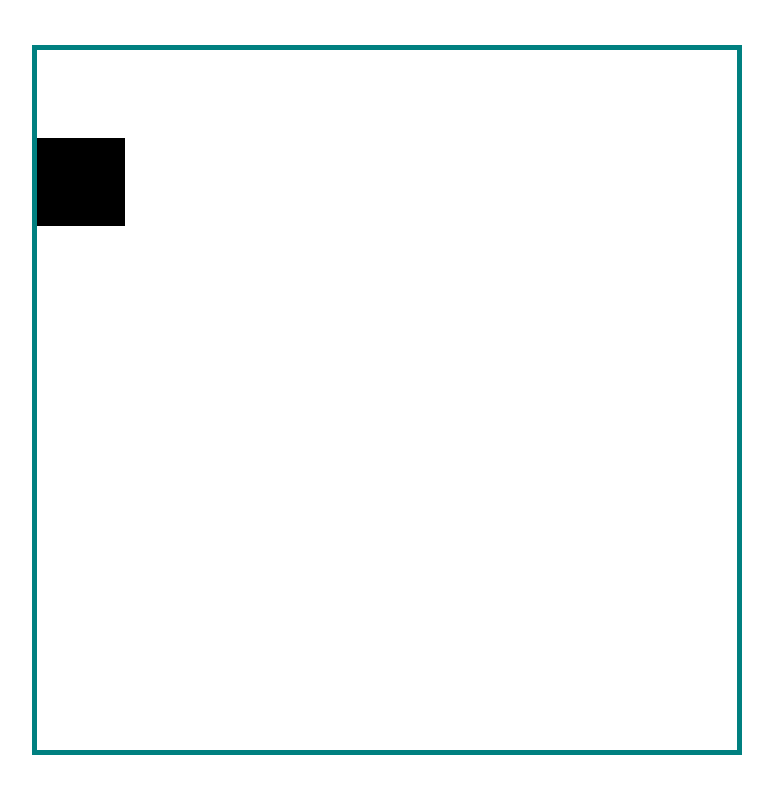
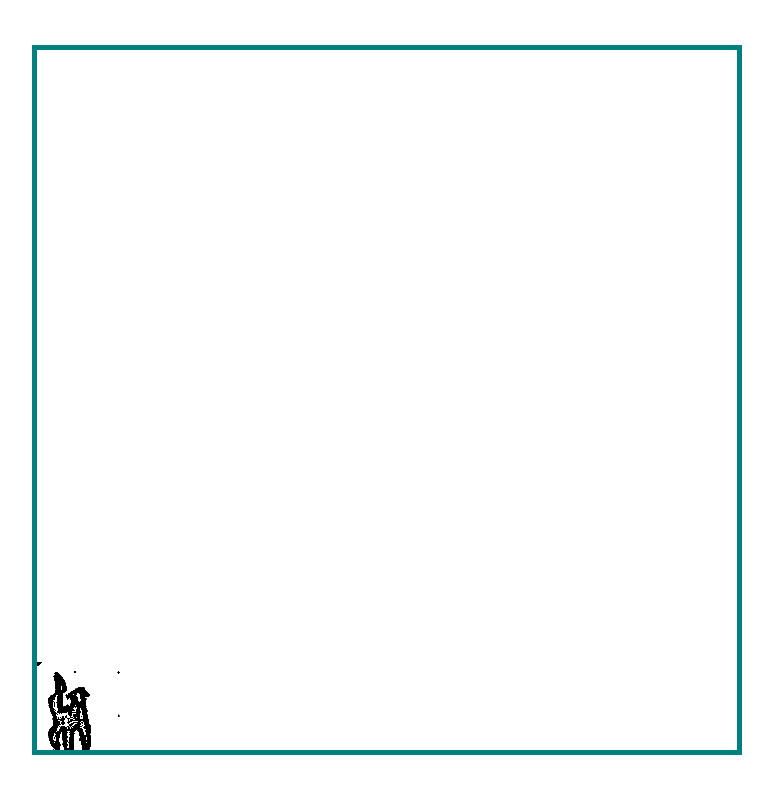
Before and after one commit to devtrivi/DrDarkstar, a plain HTML site: page index.html in a window 1280 px wide. Shown: the whole page, without its empty margins (253-1026 px from the left). Drawn offline with Linux system fonts and the light colour scheme.

Commit message:
Add files via upload
drawImage correctly crops and displays player img, player position updates on canvas

```diff
--- a/darkmagic.js
+++ b/darkmagic.js
@@ -1,51 +1,53 @@
 
 
-// if you are getting 'ambiguous import' you are using default export and { module } at the same time. Pick one.
-import  Doctor  from './drdarkstar.js'
 
-// check becouliin for art assets
-// here i use my own because, face it
-// dr darkstar looks awesome
+import  Doctor  from './dr.js'
 
 
-// js waits for images and events to be loaded
-// before the fun starts
+
+
+
+
+
+
 window.addEventListener('load', function(){
-// point js to our canvas
+
 const harddarkness = document.getElementById('darklight')
-// instance of 2d drawing API
+
 const inkblotmagic = harddark.getContext('2d')
-// canvas size to keep vintage look and save memory
-// you can play around with size but keep in mind ordinary phone and monitor resolutions
+
+
 harddark.width = 700;
 harddark.height = 700;
-// all logic in our game wlll go through Game class
+
 class Darkstar {
     constructor(width, height){
-        // we convert these to class properties
+
         this.width = width
         this.height = height
-        // Doctor expects Star as an argument
-        // since we are calling it from within we can use 'this'
-        // inside a class 'this' refers to this class obj
+
+
+
         this.doctor = new Doctor(this)
     }
-    update(){ // will run for every animation frame
-        // trigger all calculations that need to happen
+    update(){
+        this.doctor.update()
 
     }
-    // player draw requires context so we pass it as a prop
-    draw(inkblotmagic){ // graphics ui and so on
+
+    draw(inkblotmagic){
 this.doctor.draw(inkblotmagic)
     }
 }
 
-// since we are calling new on Darkstar class the constructor will be run and with it, new Doctor
+
 const darkstar = new Darkstar(harddark.width, harddark.height)
 
 console.log(darkstar)
 
 function animate(){
+    inkblotmagic.clearRect(0,0,harddark.width, harddark.height)
+    //darkstar.update()
     darkstar.draw(inkblotmagic)
     requestAnimationFrame(animate)
 }
--- /dev/null
+++ b/dr.js
@@ -0,0 +1,20 @@
+
+
+
+
+export default class Doctor {
+    constructor(darkstar) {
+        this.darkstar = darkstar
+        this.width = 88
+        this.height = 88
+        this.x = 0
+        this.y = this.darkstar.height - this.height
+               this.image = drdarkstarpng
+    }
+    update() {
+this.x++
+    }
+    draw(inkblotmagic) {
+     inkblotmagic.drawImage(this.image,0,0,this.width,this.height, this.x, this.y, this.width, this.height)
+    }
+}
--- a/index.html
+++ b/index.html
@@ -6,7 +6,7 @@
     <meta name="viewport" content="width=device-width, initial-scale=1.0">
     <title>Dr Darkstar</title>
     <link rel="stylesheet" href="/fuzah.css">
-    <link rel="icon" type="image/x-icon" href="/assets/favicon.ico">
+    <link rel="icon" type="image/x-icon" href="/assets/favicon_io/favicon.ico">
 </head>
 <body>
 
```
Also changed, not shown: fuzah.css (+5 -7 lines), 1 other file.
